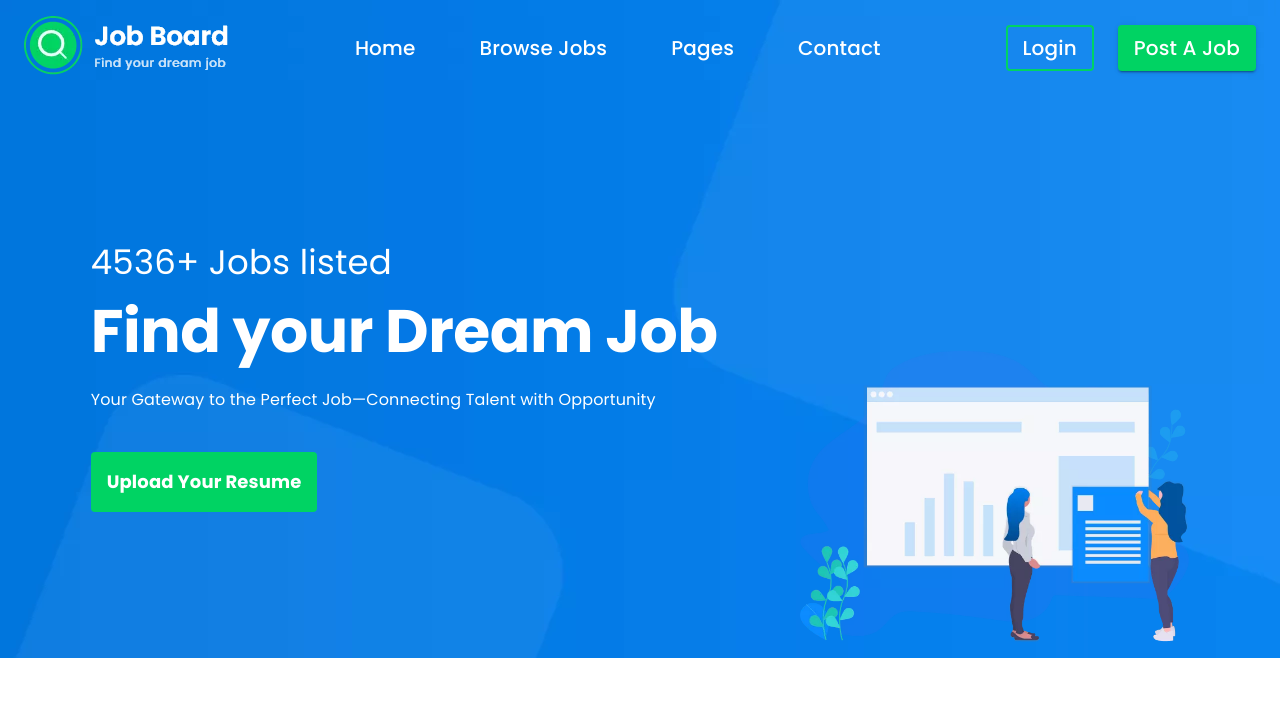
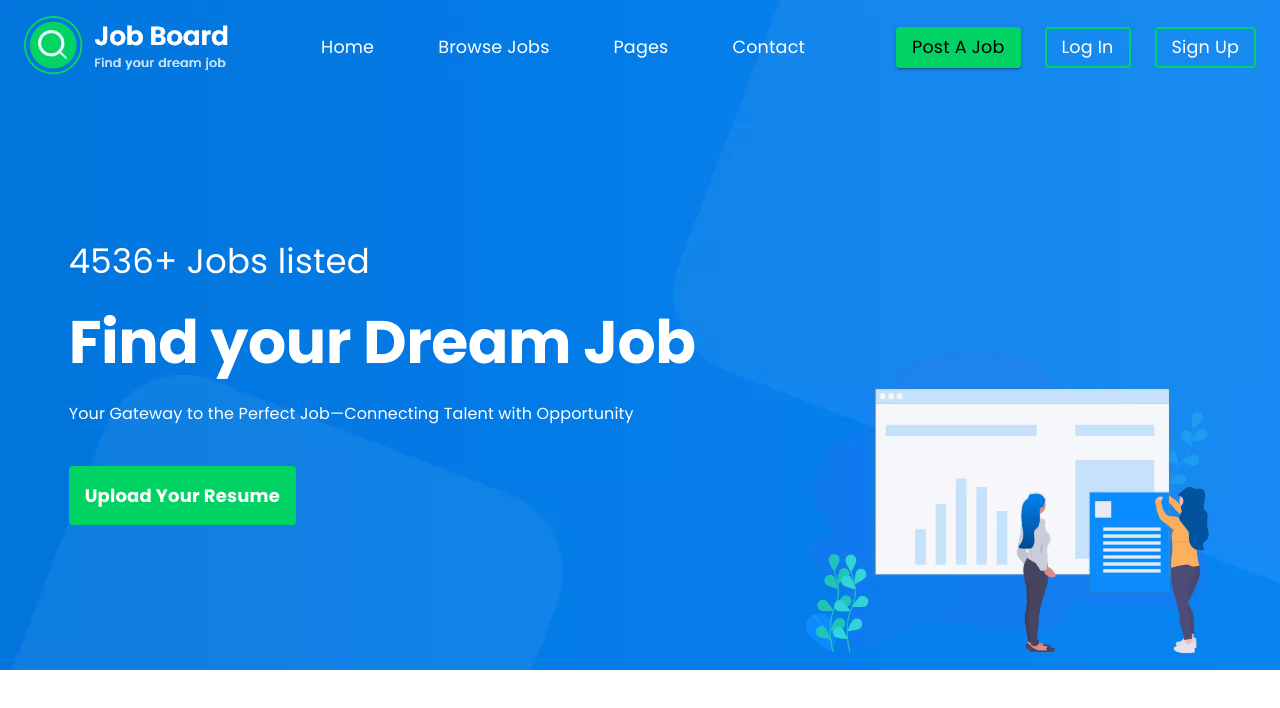
Before and after one commit to Talha12Shiekh/Job-Portal, a React (Vite) app: page / in a window 1280 px wide. Shown: the top 708 px of the page. Built offline with nearby package versions, Linux system fonts and the light colour scheme.

Commit message:
Completed Home Screen

```diff
--- a/Components/CustomTypography.jsx
+++ b/Components/CustomTypography.jsx
@@ -5,9 +5,9 @@ const CustomTypography = ({text,...props}) => {
   return (
     <Typography
       textTransform="capitalize"
-      variant="h6"
       color="white"
       className="poppins"
+      fontSize="1.1rem"
       {...props}
     >
       {text}
--- /dev/null
+++ b/Components/LoginAndSignUp.jsx
@@ -0,0 +1,22 @@
+import { Box, Button } from '@mui/material'
+import React from 'react'
+import CustomTypography from './CustomTypography'
+import { GREEN_COLOR } from '../Constants'
+
+const LoginAndSignUp = ({...props}) => {
+  return (
+    <Box component="div" display="flex" gap={3} {...props}>
+    <Button variant="contained" sx={{bgcolor:GREEN_COLOR}}>
+      <CustomTypography color="black" text="Post a Job" />
+    </Button>
+    <Button variant="outlined" color="success" sx={{borderWidth:2,borderColor:GREEN_COLOR}}>
+      <CustomTypography text="Log in" />
+    </Button>
+    <Button variant="outlined" color="success" sx={{borderWidth:2,borderColor:GREEN_COLOR}}>
+      <CustomTypography text="Sign up" />
+    </Button>
+  </Box>
+  )
+}
+
+export default LoginAndSignUp
--- a/Components/Navbar.jsx
+++ b/Components/Navbar.jsx
@@ -1,12 +1,25 @@
-import { AppBar, Box, Button, Container, Typography } from "@mui/material";
-import React from "react";
+import { AppBar, Box, Button, Container, IconButton, Typography, useMediaQuery } from "@mui/material";
+import React, { useState } from "react";
 import bgImage from "../public/backgroundImage.webp";
 import logo from "../public/logo.webp";
 import { GREEN_COLOR, pages } from "../Constants";
 import CustomTypography from "./CustomTypography";
+import MenuIcon from '@mui/icons-material/Menu';
+import { useTheme } from "@mui/material/styles";
+import SideBar from "./SideBar";
+import LoginAndSignUp from "./LoginAndSignUp";
 
 const Navbar = () => {
+  const theme = useTheme();
+  const [open,setopen] = useState(false);
+  const matches = useMediaQuery(theme.breakpoints.down("lg"));
+
   return (
+    <>
+     <SideBar
+    open={open}
+    setopen={setopen}
+    />
     <AppBar
     position="static"
       component="nav"
@@ -19,6 +32,11 @@ const Navbar = () => {
         <Box component="div">
           <img src={logo} alt="Loading..." />
         </Box>
+        {matches ? <Box component="div">
+          <IconButton onClick={() => setopen(p => !p)}>
+          <MenuIcon sx={{fontSize:50,color:"white"}}/>
+          </IconButton>
+        </Box> : <>
         <Box component="div" display="flex" gap={6}>
             {
                 pages.map(link => (
@@ -27,18 +45,14 @@ const Navbar = () => {
                 </Button>
                 ))
             }
+        </Box>
+        <LoginAndSignUp/>
+        </>}
 
-        </Box>
-        <Box component="div" display="flex" gap={3}>
-          <Button variant="outlined" color="success" sx={{borderWidth:2,borderColor:GREEN_COLOR}}>
-            <CustomTypography text="Login" />
-          </Button>
-          <Button variant="contained" sx={{bgcolor:GREEN_COLOR}}>
-            <CustomTypography text="Post a Job" />
-          </Button>
-        </Box>
+
       </Container>
     </AppBar>
+    </>
   );
 };
 
--- /dev/null
+++ b/Components/SideBar.jsx
@@ -0,0 +1,48 @@
+import { Box, Button, Drawer, IconButton } from "@mui/material";
+import React from "react";
+import { pages } from "../Constants";
+import CustomTypography from "./CustomTypography";
+import LoginAndSignUp from "./LoginAndSignUp";
+import CloseIcon from "@mui/icons-material/Close";
+
+const SideBar = ({ open, setopen }) => {
+  const handleClose = () => setopen((p) => !p);
+
+  return (
+    <Drawer
+      PaperProps={{
+        sx: {
+          backgroundColor: "rgba(0,0,0,.5)",
+          p: 5,
+        },
+      }}
+      anchor="top"
+      open={open}
+      onClose={handleClose}
+    >
+      <Box alignSelf="flex-end">
+        <IconButton onClick={handleClose} sx={{ p: 0 }}>
+          <CloseIcon sx={{ fontSize: 50, color: "white" }} />
+        </IconButton>
+      </Box>
+      <Box>
+        {pages.map((page) => {
+          return (
+            <Box
+            key={page}
+            width={"100%"}>
+              <Button sx={{ width: "100%" }} variant="text">
+                <Box width="100%" textAlign="start">
+                <CustomTypography text={page} sx={{ my: 1 }} />
+                </Box>
+              </Button>
+            </Box>
+          );
+        })}
+      </Box>
+      <LoginAndSignUp mt={3} alignSelf="flex-end" gap={1} />
+    </Drawer>
+  );
+};
+
+export default SideBar;
--- a/Screens/Home.jsx
+++ b/Screens/Home.jsx
@@ -1,39 +1,96 @@
-import { Box, Button, Container, Grid2 as Grid, Typography } from '@mui/material'
-import React from 'react'
+import {
+  Box,
+  Button,
+  Container,
+  Grid2 as Grid,
+  Typography,
+  useMediaQuery,
+} from "@mui/material";
+import React from "react";
 import bgImage from "../public/backgroundImage.webp";
 import illustration from "../public/illustration.webp";
-import CustomTypography from '../Components/CustomTypography';
-import { GREEN_COLOR } from '../Constants';
+import CustomTypography from "../Components/CustomTypography";
+import { GREEN_COLOR } from "../Constants";
+import { useTheme } from "@mui/material/styles";
 
 const Home = () => {
+  const theme = useTheme()
+  const matches = useMediaQuery(theme.breakpoints.up("lg"));
   return (
-    <Container maxWidth="xl"
-      sx={{display:"flex",justifyContent:"center",alignItems:"center"}}
+    <Container
+    disableGutters
+      maxWidth={false}
+      sx={{ display: "flex", justifyContent: "center", alignItems: "center",p:matches ? 0:2 }}
       style={{
         backgroundImage: `url(${bgImage})`,
         backgroundAttachment: "fixed",
       }}
+
     >
       <Box width="100%">
-       <Grid p={2} container spacing={2} display="flex" justifyContent={"center"}>
-  <Grid size={7} alignSelf={"center"}>
-    <Typography variant='h4' color="white" className="poppins" gutterBottom>4536+ Jobs listed</Typography>
-    <Typography variant='h2' color="white" className="poppins" fontWeight="bold" gutterBottom>Find your Dream Job</Typography>
-    <Typography variant='body1' color="white" className="poppins" mb={5}>Your Gateway to the Perfect Job—Connecting Talent with Opportunity</Typography>
-    <Button variant='contained' sx={{bgcolor:GREEN_COLOR,border:"none",boxShadow:"none",p:2}}>
-        <CustomTypography text="Upload Your Resume" fontWeight="bold" fontSize={"large"}/>
+        <Grid
+          p={2}
+          container
+          spacing={2}
+          display="flex"
+          justifyContent={"center"}
+        >
+          <Grid size={{ lg: 7,md:12 }} alignSelf={"center"}>
+            <Typography
+              variant={matches ? "h4" : "h5"} // 4
+              color="white"
+              className="poppins"
+              gutterBottom
+              mb={3}
+            >
+              4536+ Jobs listed
+            </Typography>
+            <Typography
+              variant={matches ? "h2":  "h4"} //4
+              color="white"
+              className="poppins"
+              fontWeight="bold"
+              gutterBottom
+              mb={3}
+            >
+              Find your Dream Job
+            </Typography>
+            <Typography
+              variant={matches ? "body1": "body2"}
+              color="white"
+              className="poppins"
+              mb={5}
+            >
+              Your Gateway to the Perfect Job—Connecting Talent with Opportunity
+            </Typography>
+            <Button
+              variant="contained"
+              sx={{
+                bgcolor: GREEN_COLOR,
+                border: "none",
+                boxShadow: "none",
+                p: 2,
+              }}
+            >
+              <CustomTypography
+                text="Upload Your Resume"
+                fontWeight="bold"
+                fontSize={"large"}
+              />
             </Button>
           </Grid>
-  <Grid size={4}
-  pt={30}
-  >
-    <img width={"100%"} height={"100%"} src={illustration} alt="Loading..." />
-  </Grid>
-
+          {matches && <Grid size={{lg:4}} pt={30}>
+            <img
+              width={"100%"}
+              height={"100%"}
+              src={illustration}
+              alt="Loading..."
+            />
+          </Grid>}
         </Grid>
       </Box>
     </Container>
-  )
-}
+  );
+};
 
-export default Home
+export default Home;
--- a/src/App.jsx
+++ b/src/App.jsx
@@ -1,14 +1,17 @@
-import { Box } from '@mui/material'
+import {lazy,Suspense} from "react";
 import Navbar from '../Components/Navbar'
-import Home from '../Screens/Home'
+const Home = lazy(() => import("../Screens/Home"))
+import { createTheme, responsiveFontSizes } from '@mui/material/styles';
 import './App.css'
 
 function App() {
+  let theme = createTheme();
+  theme = responsiveFontSizes(theme);
   return (
-    <>
+    <Suspense>
      <Navbar/>
      <Home/>
-    </>
+    </Suspense>
   )
 }
 
```
Lines whose indentation alone changed are shown as unchanged.
